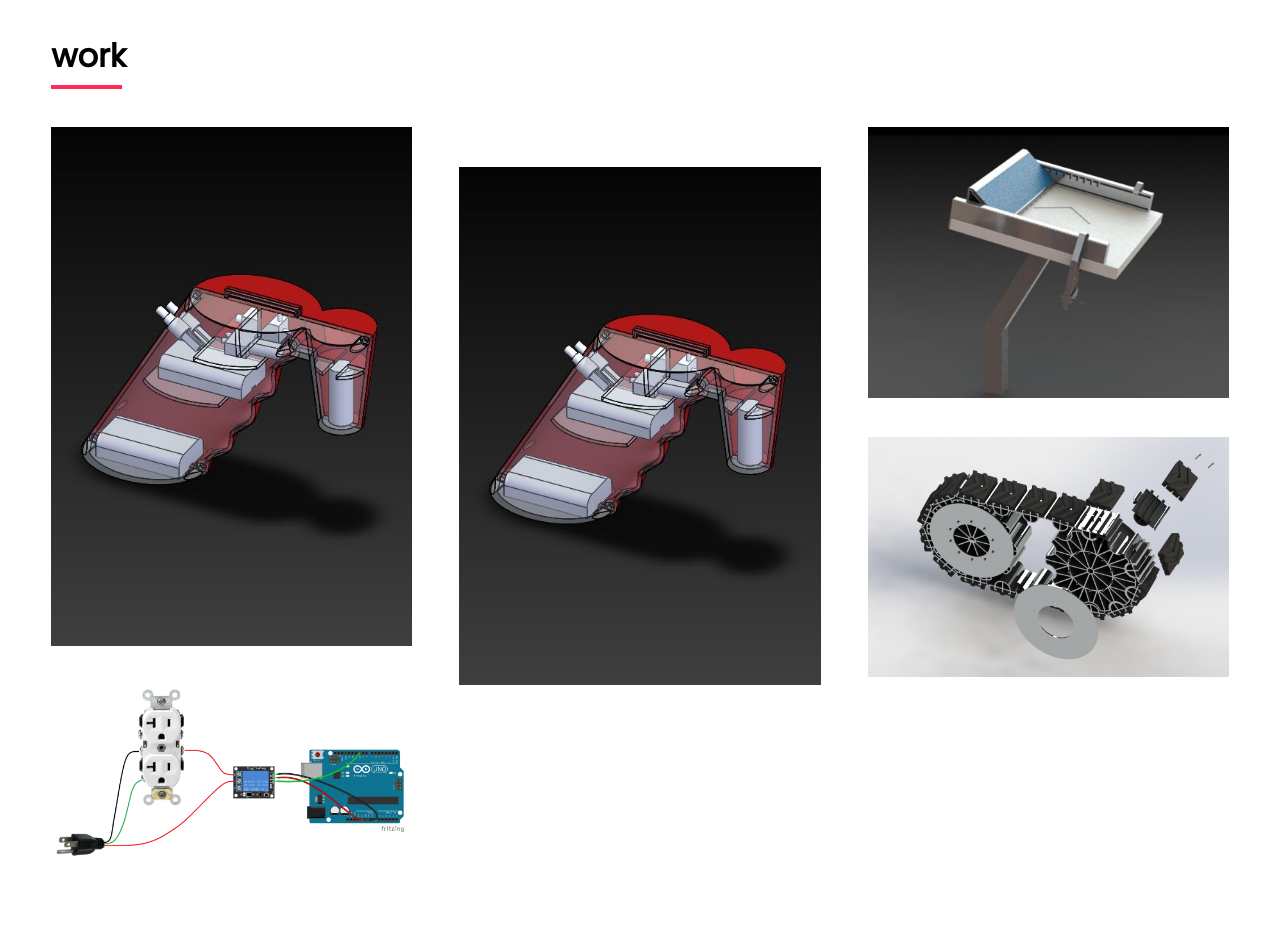
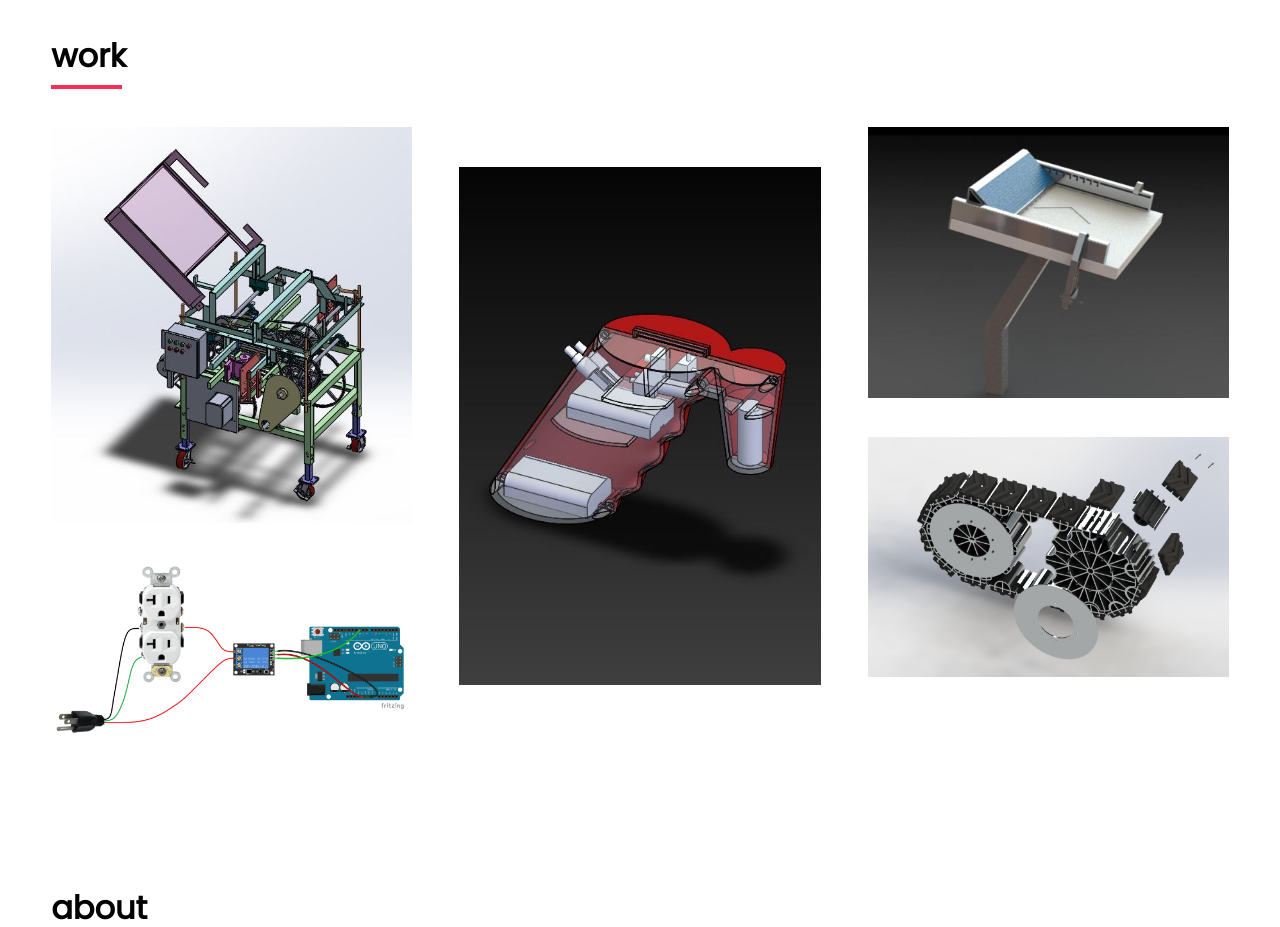
Before and after one commit to ekjacobs/ekjacobs.github.io, a plain HTML site: page index.html in a window 1280 px wide. Shown: the part 840-1767 px from the top of the page. Drawn offline with nearby package versions, Linux system fonts and the light colour scheme.

Commit message:
picture edit

```diff
--- a/index.html
+++ b/index.html
@@ -49,7 +49,7 @@
     <div id="work">
         <h1>work</h1>
         <div id="photos">
-            <img onclick="magnify($(this).attr('src'))" src="pipet.jpg">
+            <img onclick="magnify($(this).attr('src'))" src="playnbuild.jpg">
             <img onclick="magnify($(this).attr('src'))" src="outlet.png">
             <img onclick="magnify($(this).attr('src'))" src="">
             <img onclick="magnify($(this).attr('src'))" src="">
```
